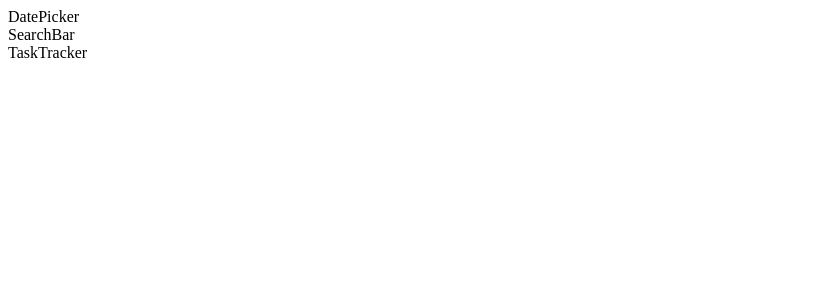
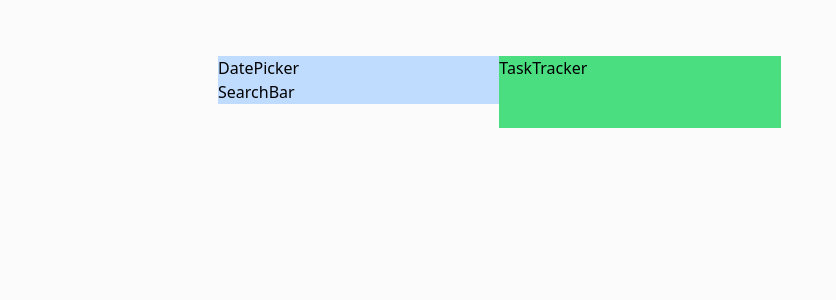
Before and after one commit to Burak-Bayraktar/task-tracking-app, a React (Vite) app: page /dashboard in a window 1280 px wide. Shown: the top 300 px of the page, without its empty margins (0-836 px from the left). Built offline with nearby package versions, Linux system fonts and the light colour scheme.

Commit message:
ADD: Adjust Dashboard view elements basic structure

```diff
--- a/src/components/Dashboard/Header/index.tsx
+++ b/src/components/Dashboard/Header/index.tsx
@@ -1,5 +1,6 @@
 import DatePicker from "components/DatePicker";
 import SearchBar from "../../SearchBar";
+import 'components/Dashboard/Header/style.css'
 
 const Header = () => {
   return (
--- /dev/null
+++ b/src/components/Dashboard/Header/style.css
@@ -0,0 +1,3 @@
+.header-container {
+    @apply bg-blue-200 mb-6;
+}
--- a/src/components/Dashboard/TaskTracker/index.tsx
+++ b/src/components/Dashboard/TaskTracker/index.tsx
@@ -1,3 +1,5 @@
+import "components/Dashboard/TaskTracker/style.css"
+
 const TaskTracker = () => {
   return <div className="task-tracker-container">TaskTracker</div>;
 };
--- /dev/null
+++ b/src/components/Dashboard/TaskTracker/style.css
@@ -0,0 +1,3 @@
+.task-tracker-container {
+    @apply bg-green-400;
+}
--- /dev/null
+++ b/src/index.css
@@ -0,0 +1,7 @@
+@tailwind base;
+@tailwind components;
+@tailwind utilities;
+
+html, body, #root {
+  @apply w-full m-0 p-0 bg-[#FBFBFB];
+}
--- a/src/main.tsx
+++ b/src/main.tsx
@@ -1,6 +1,7 @@
 import React from "react";
 import ReactDOM from "react-dom/client";
 import App from "./App.tsx";
+import "index.css";
 
 ReactDOM.createRoot(document.getElementById("root") as HTMLElement).render(
   <React.StrictMode>
--- a/src/views/Dashboard/index.tsx
+++ b/src/views/Dashboard/index.tsx
@@ -1,5 +1,6 @@
 import Header from "components/Dashboard/Header";
 import TaskTracker from "components/Dashboard/TaskTracker";
+import "views/Dashboard/style.css";
 
 const Dashboard = () => {
   return (
--- a/src/views/Dashboard/style.css
+++ b/src/views/Dashboard/style.css
@@ -0,0 +1,5 @@
+.dashboard {
+    @apply grid grid-rows-2 grid-cols-3 mt-14 mb-14 ml-5 mr-5;
+    @apply md:ml-7 md:mr-7;
+    @apply lg:ml-[13.625rem] lg:mr-[13.625rem];
+}
```
